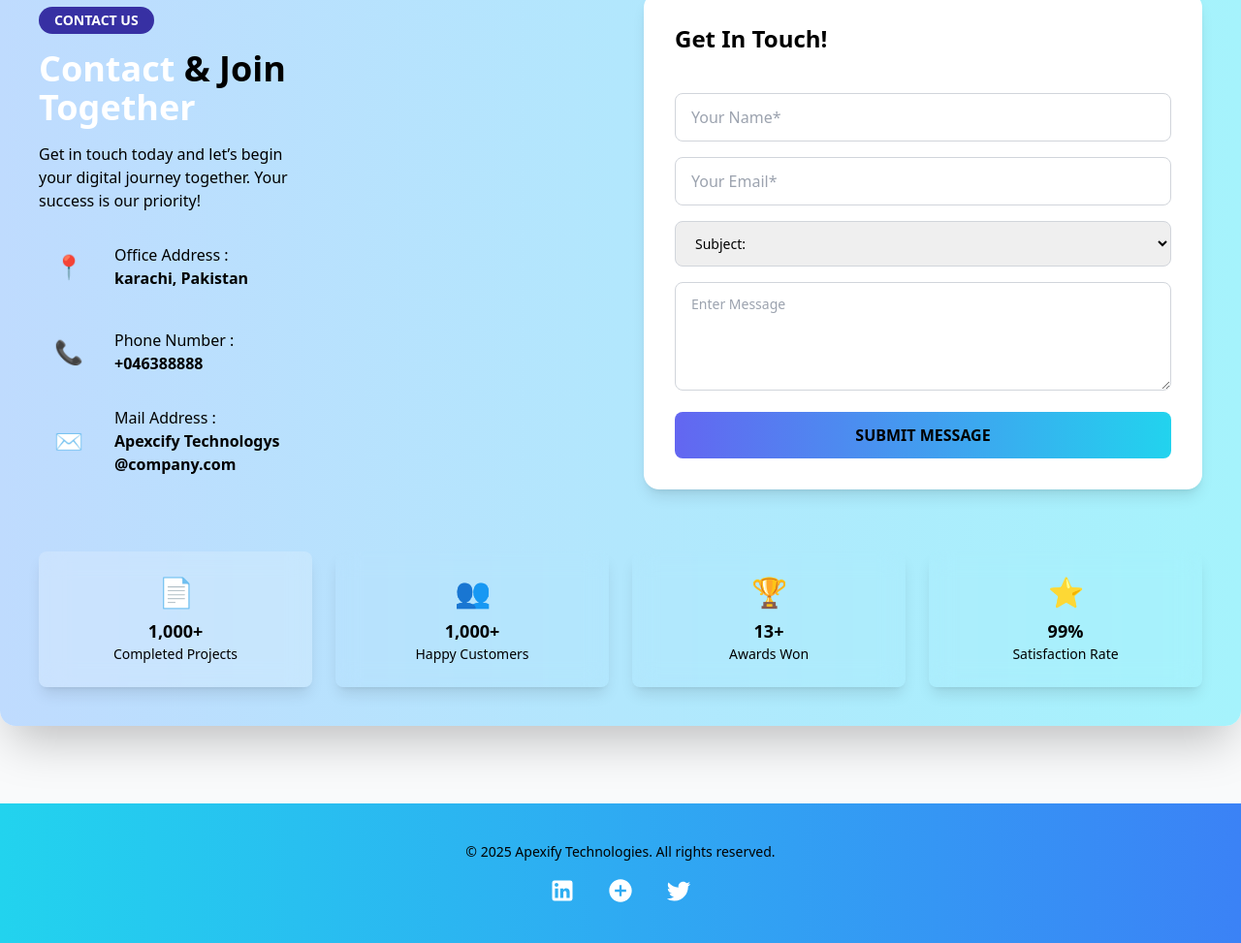
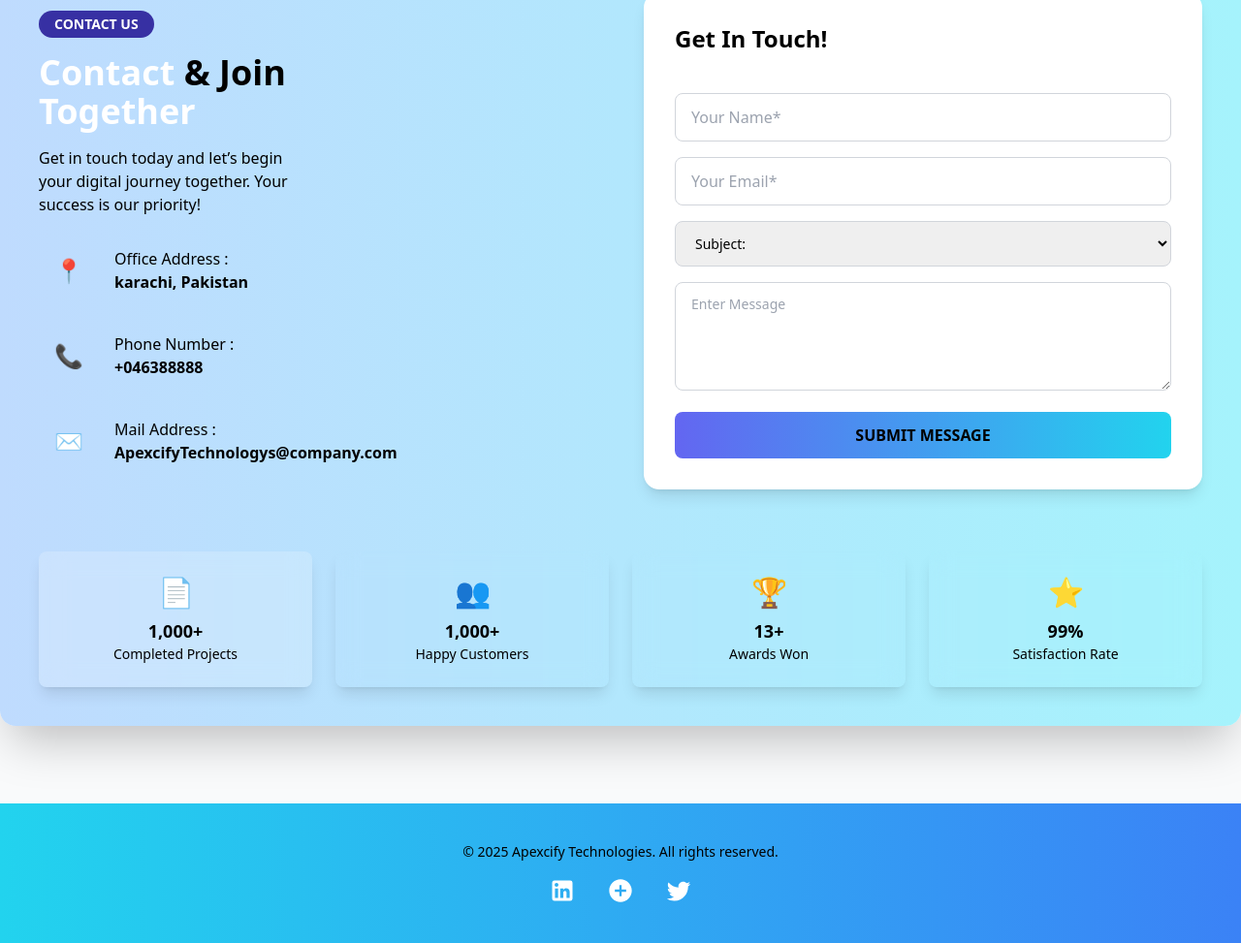
Before and after one commit to muntaha-fatima/apexcify-website, a plain HTML site: page index.html in a window 1280 px wide. Shown: the part 3563-4536 px from the top of the page at 97% size. Drawn offline with nearby package versions, Linux system fonts and the light colour scheme.

Commit message:
webiste push to github

```diff
--- a/index.html
+++ b/index.html
@@ -319,7 +319,7 @@ Get in touch today and let’s begin your digital journey together. Your success
     <div class="text-black p-3 sm:p-4 rounded-full text-black text-xl sm:text-2xl">✉️</div>
     <div>
   <p class="text-black text-sm sm:text-base">Mail Address :</p>
-  <p class="text-black font-semibold text-sm sm:text-base">Apexcify Technologys @company.com</p>
+  <p class="text-black font-semibold text-sm sm:text-base">ApexcifyTechnologys@company.com</p>
     </div>
 </div>
   </div>
@@ -373,7 +373,7 @@ Get in touch today and let’s begin your digital journey together. Your success
     <!-- Footer -->
     <footer class="bg-gradient-to-r from-cyan-400 to-blue-500 text-white py-8 sm:py-10">
   <div class="container mx-auto px-4 sm:px-6 text-center">
-<p class="mb-4 text-black text-sm sm:text-black">&copy; 2025 Apexify Technologies. All rights reserved.</p>
+<p class="mb-4 text-black text-sm sm:text-black">&copy; 2025 Apexcify Technologies. All rights reserved.</p>
 <div class="flex justify-center space-x-6 sm:space-x-8">
     <a href="#" class="social-icon"><svg class="w-5 sm:w-7 h-5 sm:h-7" fill="currentColor" viewBox="0 0 24 24"><path d="M19 3a2 2 0 0 1 2 2v14a2 2 0 0 1-2 2H5a2 2 0 0 1-2-2V5a2 2 0 0 1 2-2h14m-.5 15.5v-5.3a3.26 3.26 0 0 0-3.26-3.26c-.85 0-1.84.52-2.32 1.3v-1.11h-2.79v8.37h2.79v-4.93c0-.77.62-1.4 1.39-1.4a1.4 1.4 0 0 1 1.4 1.4v4.93h2.79M6.88 8.56a1.68 1.68 0 0 0 1.68-1.68c0-.93-.75-1.69-1.68-1.69a1.69 1.69 0 0 0-1.69 1.69c0 .93.76 1.68 1.69 1.68m1.39 9.94v-8.37H5.5v8.37h2.77z"></path></svg></a>
     <a href="#" class="social-icon"><svg class="w-5 sm:w-7 h-5 sm:h-7" fill="currentColor" viewBox="0 0 24 24"><path d="M12 2C6.48 2 2 6.48 2 12s4.48 10 10 10 10-4.48 10-10S17.52 2 12 2zm5 11h-4v4h-2v-4H7v-2h4V7h2v4h4v2z"></path></svg></a>
```
